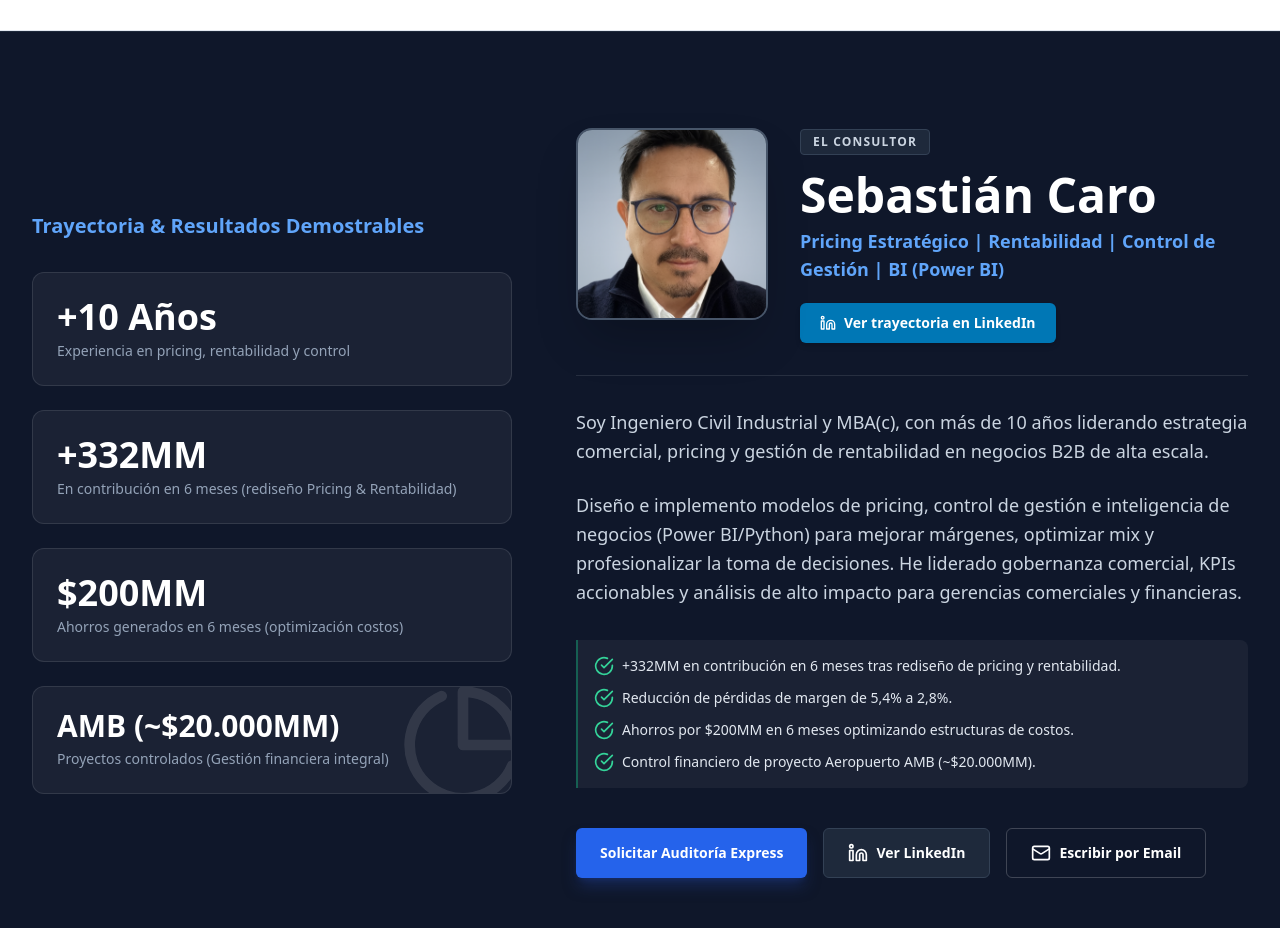
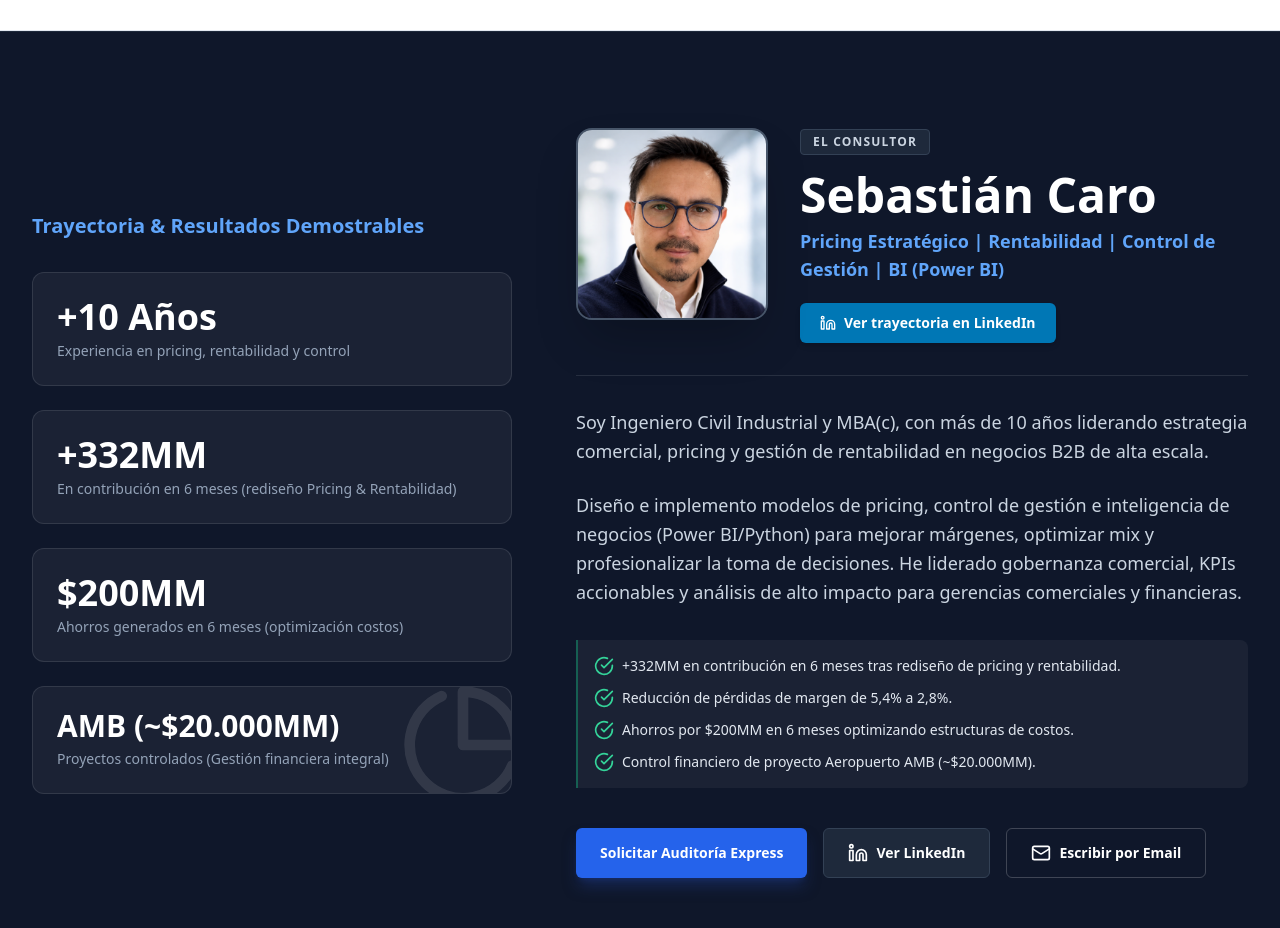
Before and after one commit to zettor88/caro-consulting-webapp, a Next.js app: page / in a window 1280 px wide. Shown: the part 3660-4588 px from the top of the page. Built offline with nearby package versions, Linux system fonts and the light colour scheme.

Commit message:
feat: actualizar foto de perfil del consultor

```diff
--- a/app/page.tsx
+++ b/app/page.tsx
@@ -315,7 +315,7 @@ export default function Home() {
                                 {/* Profile Image */}
                                 <div className="w-32 h-32 md:w-48 md:h-48 shrink-0 relative rounded-2xl overflow-hidden shadow-2xl border-2 border-slate-600">
                                     <Image
-                                        src="/sebastian-caro.png"
+                                        src="/foto-perfil-1.png"
                                         alt="Sebastián Caro - Consultor B2B"
                                         fill
                                         className="object-cover object-top"
```
Also changed, not shown: public/foto-perfil-1.png (added).
